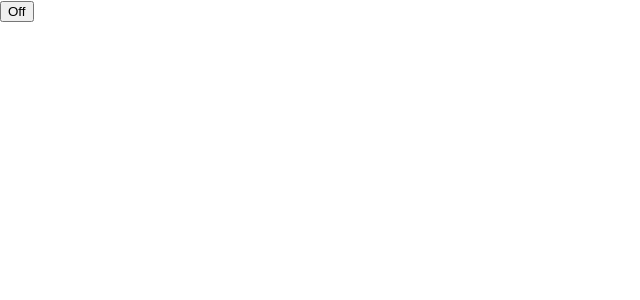
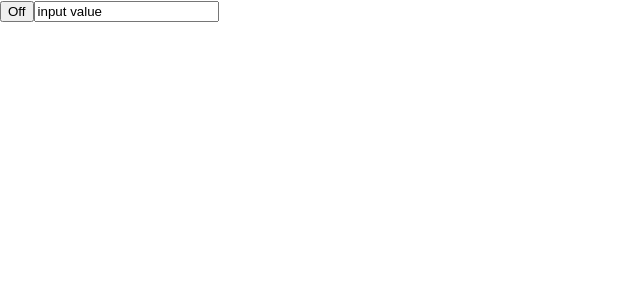
Before and after one commit to supawit60/eiei, a React (Create React App) app: page / in a window 1280 px wide. Shown: the top 300 px of the page, without its empty margins (0-640 px from the left). Built offline with nearby package versions, Linux system fonts and the light colour scheme.

Commit message:
add handl scrop good, onchange

```diff
--- a/src/index.js
+++ b/src/index.js
@@ -23,9 +23,24 @@ class Toggle extends React.Component {
   }
 }
 
+class InputComp extends React.Component {
+  state = {
+    name: 'input value ',
+  };
+  onChange = (event) => {
+    console.log(event.target.value);
+    const name = event.target.value;
+    this.setState({ name });
+  };
+  render() {
+    return <input value={this.state.name} onChange={this.onChange}></input>;
+  }
+}
+
 ReactDOM.render(
   <React.StrictMode>
     <Toggle />
+    <InputComp />
   </React.StrictMode>,
   document.getElementById('root')
 );
```
